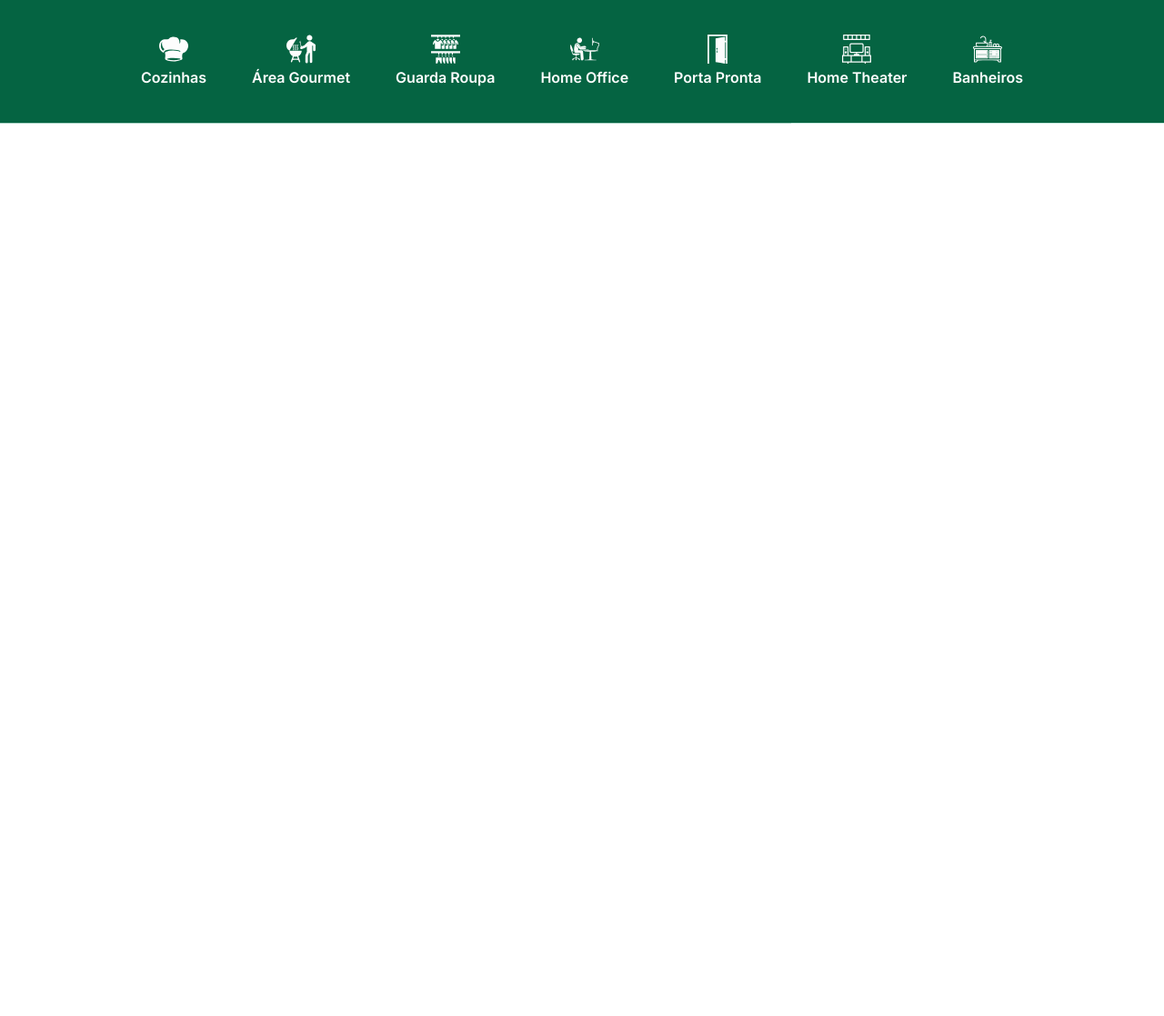
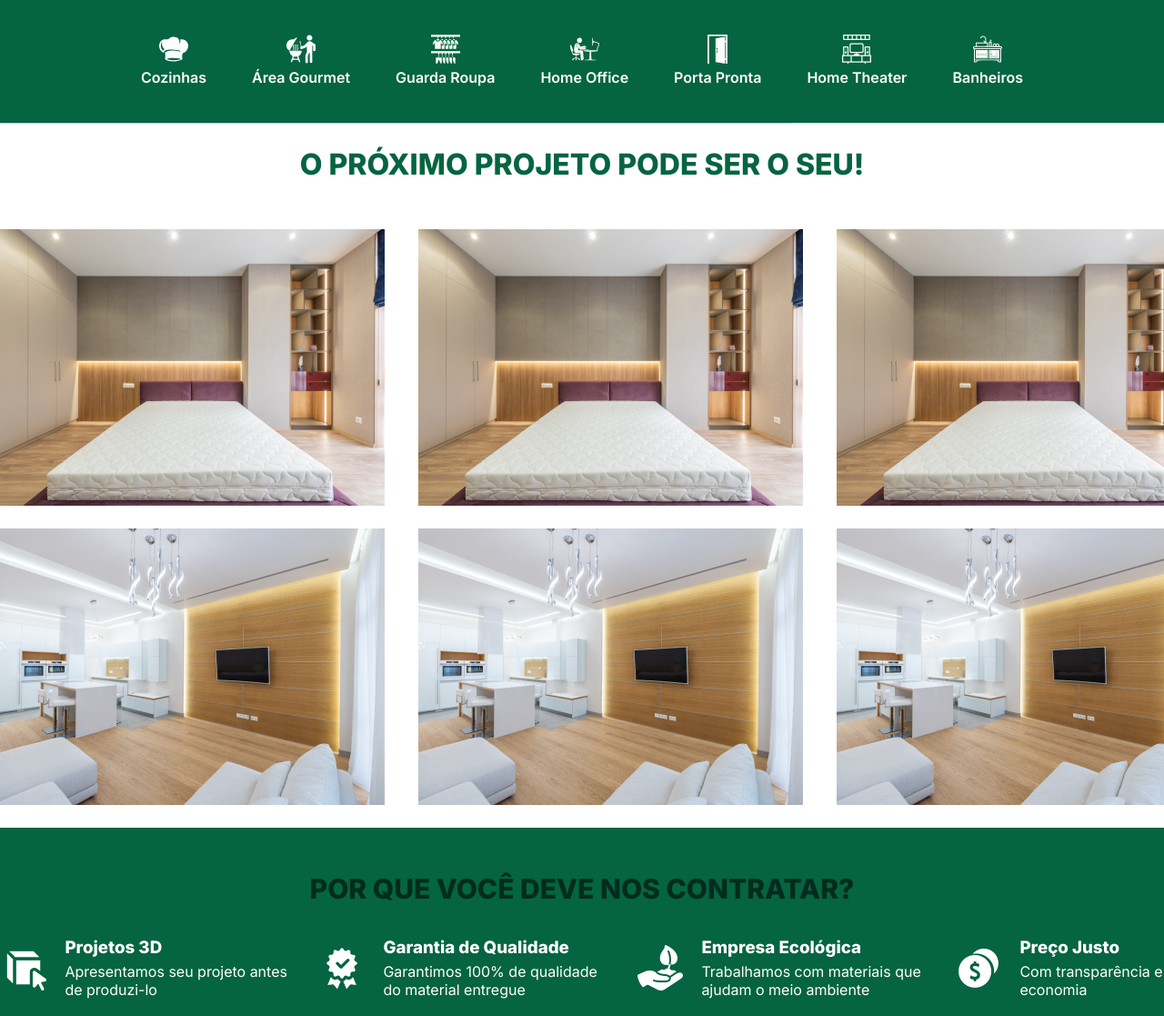
Before and after one commit to T0NIM/EsquadroMoveis, a plain HTML site: page index.html in a window 1280 px wide. Shown: the part 664-1781 px from the top of the page at 91% size. Before the commit the page ends 800 px from the top, so only its background shows below. Drawn offline with Linux system fonts and the light colour scheme.

Commit message:
second commit

```diff
--- a/index.html
+++ b/index.html
@@ -87,6 +87,62 @@
             </div>
         </div>
     </header>
+    <div class="projetos">
+        <h1 class="titulo-projeto">O PRÓXIMO PROJETO PODE SER O SEU!</h1>
 
+        <div class="slide1">
+            <img src="assets/Image.png" alt="projeto quarto">
+            <img src="assets/Image.png" alt="projeto quarto">
+            <img src="assets/Image.png" alt="projeto quarto">
+            <img src="assets/Image.png" alt="projeto quarto">
+        </div>
+        <div class="slide2">
+            <img src="assets/Image2.png" alt="projeto quarto">
+            <img src="assets/Image2.png" alt="projeto quarto">
+            <img src="assets/Image2.png" alt="projeto quarto">
+            <img src="assets/Image2.png" alt="projeto quarto">
+        </div>
+        <div class="diferenciais">
+            <h1 class="titulo-diferenciais">POR QUE VOCÊ DEVE NOS CONTRATAR?</h1>
+            <div class="container-diferenciais">
+                <div class="bloco-diferenciais">
+                    <div class="bloco-ico">
+                        <img src="assets/projetos.png" alt="Projetos 3D">
+                    </div>
+                    <div class="bloco-txt">
+                        <h3>Projetos 3D</h3>
+                        <p>Apresentamos seu projeto antes de produzi-lo</p>
+                    </div>
+                </div>
+                <div class="bloco-diferenciais">
+                    <div class="bloco-ico">
+                        <img src="assets/garantia.png" alt="Garantia de Qualidade">
+                    </div>
+                    <div class="bloco-txt">
+                        <h3>Garantia de Qualidade</h3>
+                        <p>Garantimos 100% de qualidade do material entregue</p>
+                    </div>
+                </div>
+                <div class="bloco-diferenciais">
+                    <div class="bloco-ico">
+                        <img src="assets/ecologia.png" alt="Empresa Ecológica">
+                    </div>
+                    <div class="bloco-txt">
+                        <h3>Empresa Ecológica</h3>
+                        <p>Trabalhamos com materiais que ajudam o meio ambiente</p>
+                    </div>
+                </div>
+                <div class="bloco-diferenciais">
+                    <div class="bloco-ico">
+                        <img src="assets/preco.png" alt="preço justo">
+                    </div>
+                    <div class="bloco-txt">
+                        <h3>Preço Justo</h3>
+                        <p>Com transparência e<br>economia</p>
+                    </div>
+                </div>
+            </div>
+        </div>
+    </div>
 </body>
 </html>
--- a/style.css
+++ b/style.css
@@ -155,3 +155,81 @@ header{
     transform: translateY(-10px);
     color: #021b12;
 }
+
+.projetos{
+    display: flex;
+    flex-direction: column;
+    gap: 25px;
+}
+
+
+.titulo-projeto{
+    color:#056442;
+    font-size: 32px;
+    font-style: normal;
+    font-weight: 800;
+    line-height: 150%;
+    text-align: center;
+}
+
+.slide1{
+    width: 100%;
+    height: 304px;
+    display: flex;
+    gap: 37px;
+    overflow-x: hidden;
+}
+
+.slide2{
+    width: 100%;
+    height: 304px;
+    display: flex;
+    gap: 37px;
+    overflow-x: hidden;
+}
+
+.diferenciais{
+    background-color: #056442;
+    width: 100%;
+    height: 207px;
+    display: flex;
+    flex-direction: column;
+    align-items: center;
+}
+
+.titulo-diferenciais{
+    padding-top: 25px;
+    padding-bottom: 10px;
+    text-align: center;
+    color: #022C1D;
+    font-size: 30px;
+    font-weight: 800;
+    line-height: 150%;
+}
+.container-diferenciais{
+    display: flex;
+    gap: 30px;
+}
+.bloco-diferenciais{
+    display: flex;
+    gap: 20px;
+}
+.bloco-ico{
+    display: flex;
+    align-items: center;
+}
+.bloco-ico img{
+    width: 50px;
+}
+
+.bloco-txt{
+    max-width: 250px;
+    color: white;
+    display: flex;
+    flex-direction: column;
+    gap: 5px;
+}
+
+.bloco-txt h3,p{
+    margin: 0;
+}
```
Also changed, not shown: assets/Image.png (added), assets/Image2.png (added), assets/ecologia.png (added), assets/garantia.png (added), assets/preco.png (added), assets/projetos.png (added).
